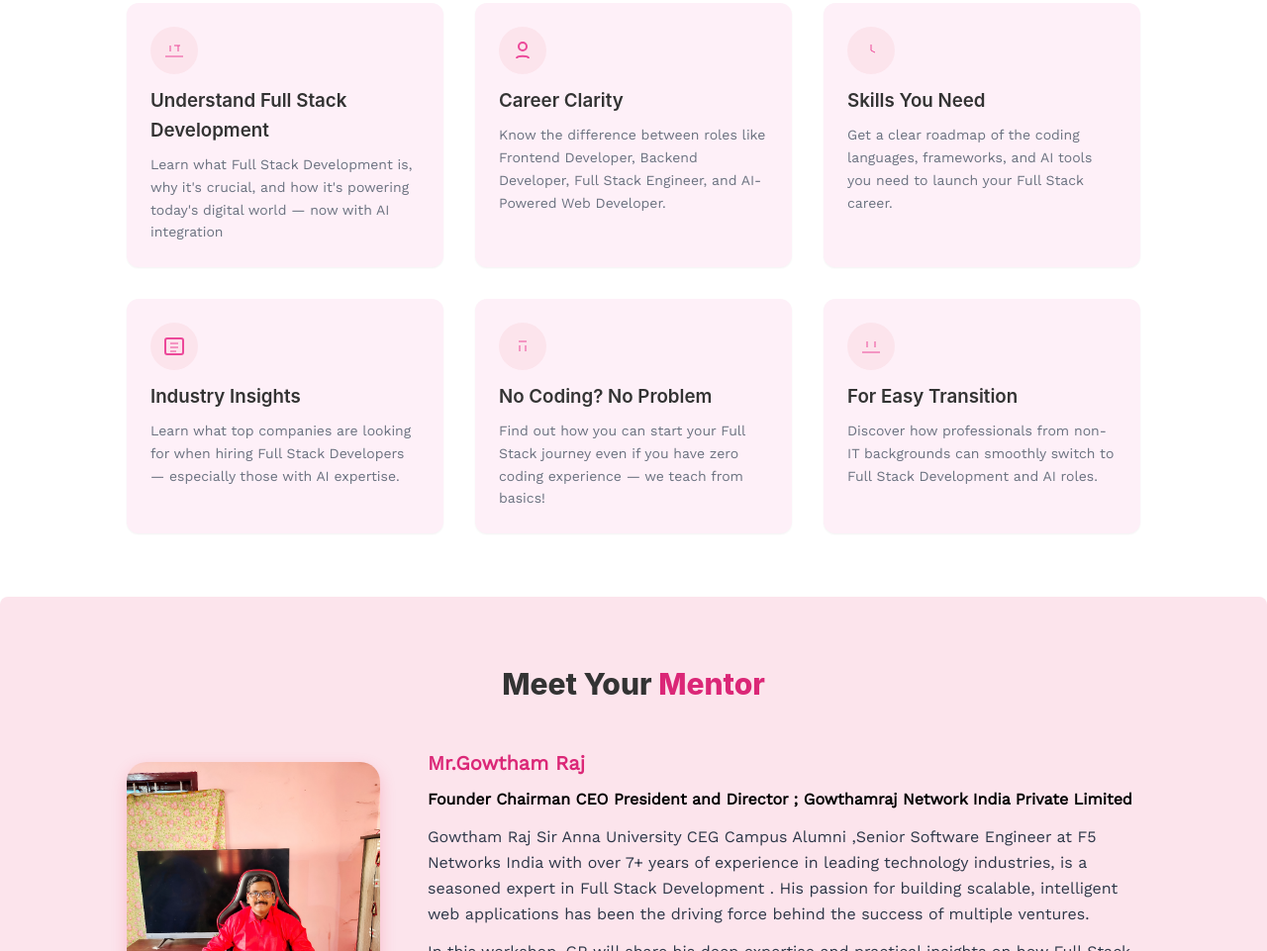
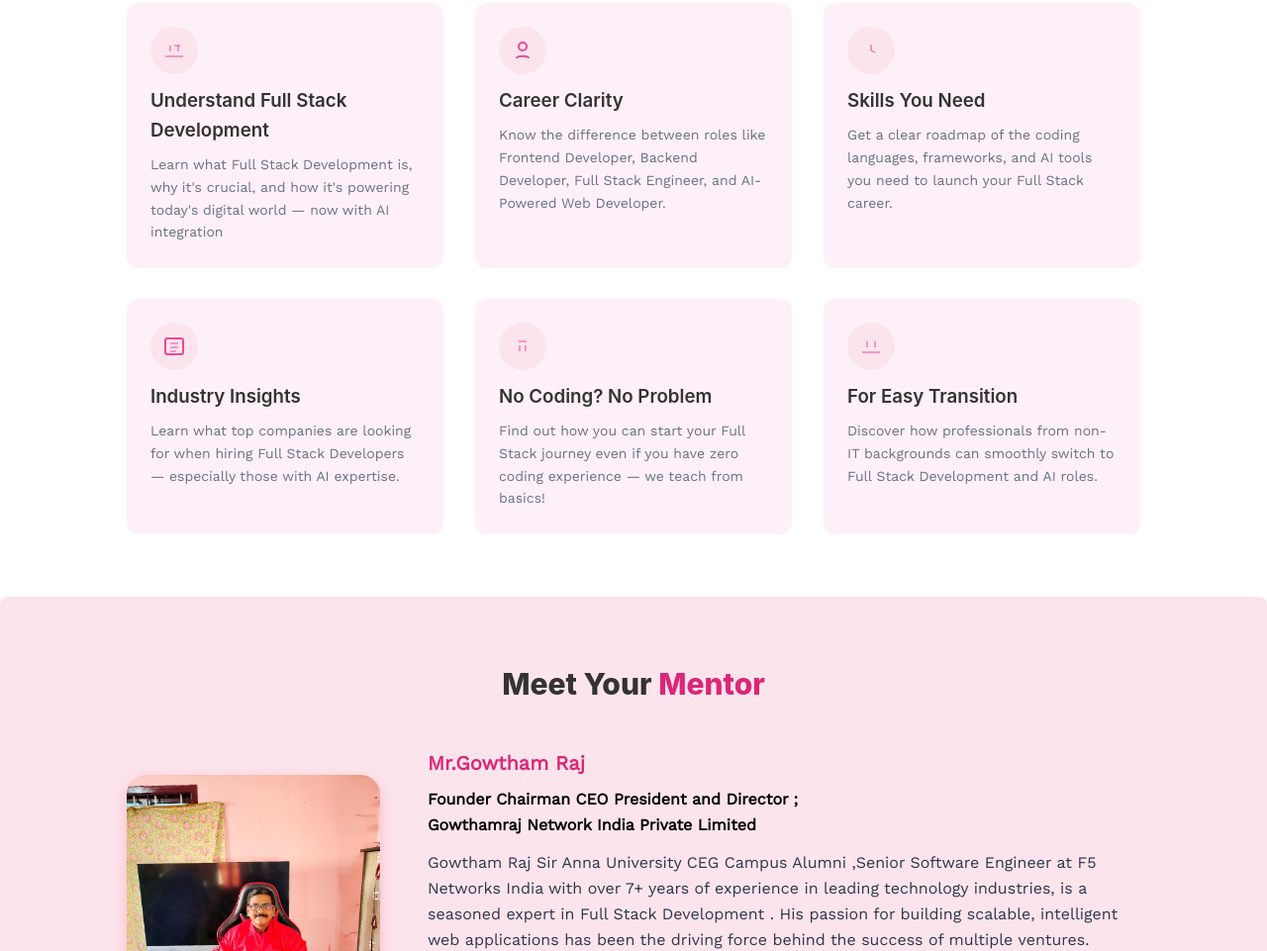
Before and after one commit to Suriya05022002/Course_Syllabus, a plain HTML site: page index.html in a window 1280 px wide. Shown: the part 1839-2800 px from the top of the page at 99% size. Drawn offline with nearby package versions, Linux system fonts and the light colour scheme.

Commit message:
index.html

```diff
--- a/index.html
+++ b/index.html
@@ -66,8 +66,8 @@
                         <p style="margin: 0; font-weight: bold;">Your Mentor</p>
                         <p style="margin: 0;   font-family: 'Work Sans' ">Gowtham Raj</p>
                         <p style="margin: 0; font-size: 0.9rem;    font-family: 'Work Sans'">
-Gowthamraj Network India Private Limited
-Senior Software Engineer at F5 Networks India
+Gowthamraj Network India Private Limited <br>
+Senior Software Engineer at F5 Networks India  <br>
 Anna University CEG Campus Alumni   </p>
                     </div>
                 </div>
@@ -186,7 +186,7 @@ Anna University CEG Campus Alumni   </p>
                 onerror="this.style.display='none'"/>
             <div class="mentor-text-wrapper">
                 <h3>Mr.Gowtham Raj </h3>
-                <p class="text-black font-semibold mb-3">Founder Chairman CEO President and Director ;
+                <p class="text-black font-semibold mb-3">Founder Chairman CEO President and Director ;<br>
 Gowthamraj Network India Private Limited </p>
                 <p class="mb-3 text-gray-800 leading-relaxed">
                     Gowtham Raj Sir Anna University CEG Campus Alumni ,Senior Software Engineer at F5 Networks India with over 7+ years of experience in leading technology industries, is a seasoned expert in Full Stack Development . His passion for building scalable, intelligent web applications has been the driving force behind the success of multiple ventures.
```
